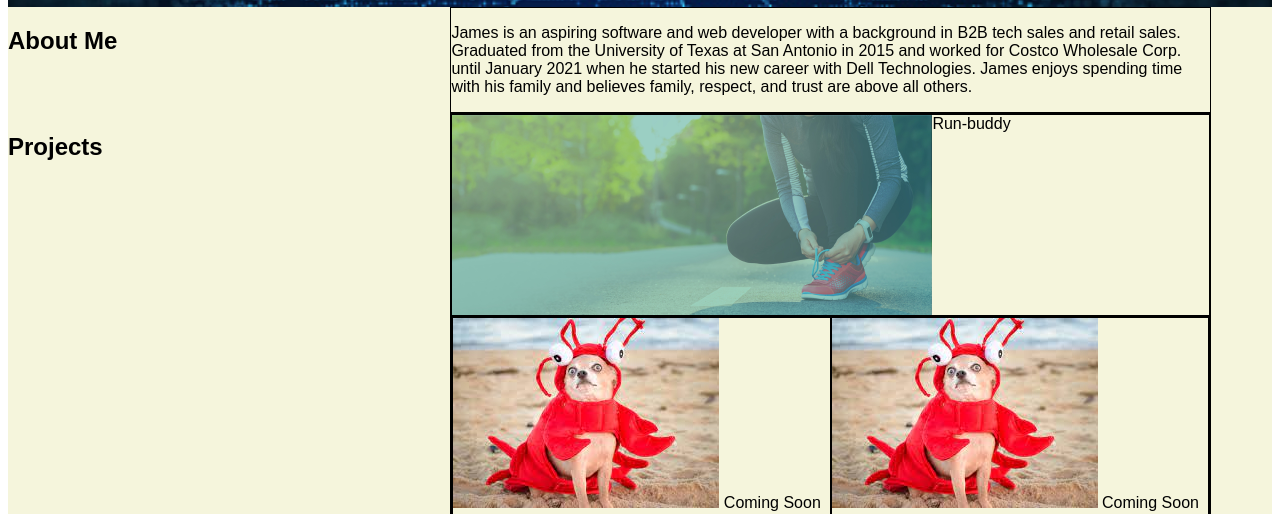
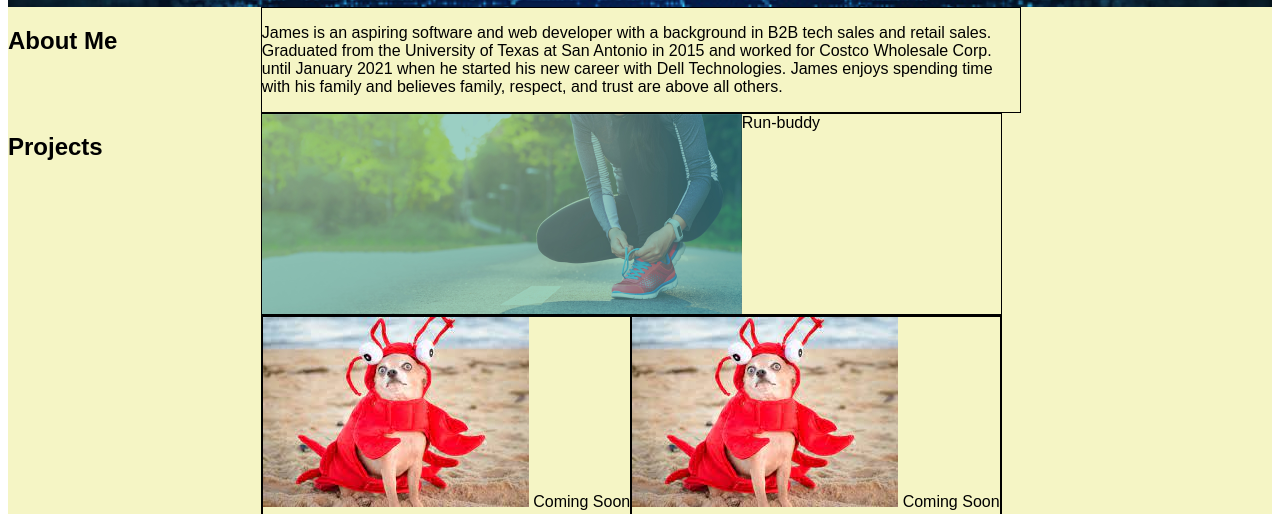
Before and after one commit to jamestchavez/mod2chall2, a plain HTML site: page index.html in a window 1280 px wide. Shown: the part 255-769 px from the top of the page. Drawn offline with Linux system fonts and the light colour scheme.

Commit message:
final fixes for 5/14

```diff
--- a/assets/style.css
+++ b/assets/style.css
@@ -66,20 +66,22 @@ header h1 a {
 }
 
 main {
-    background-color: beige;
+    background-color: rgb(245, 245, 197);
 }
 section {
     display: flex;
 }
 
 section .title {
-    width: 35%;
+    width: 20%;
 }
 
 section .content {
     width: 60%;
     border: 1px solid black;
+
 }
+
 
 .row {
     display: flex;
--- a/index.html
+++ b/index.html
@@ -59,7 +59,7 @@
                         Projects
                     </h2>
                 </div>
-                <div class="content">
+                <div id="content">
                     <div class="row"> <img src="./assets/images/hero-bg.jpg" alt="person kneeling down and tying shoe"/>Run-buddy
                     </div>
                     <div class="row">
```
